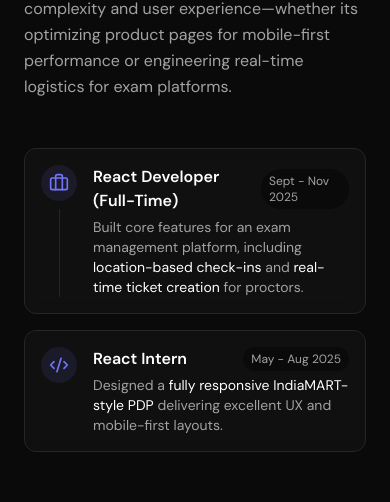
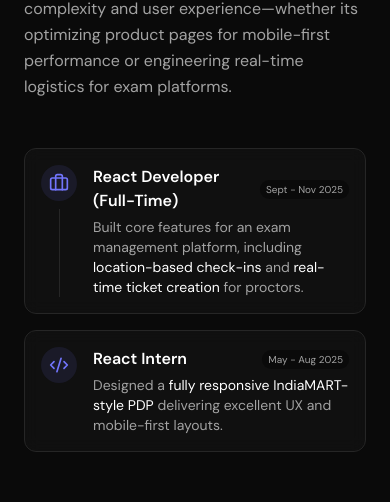
Before and after one commit to ankitbareth-dev/portfolio, a Next.js app: page / in a window 390 px wide. Shown: the part 1254-1756 px from the top of the page. Built offline with nearby package versions, Linux system fonts and the light colour scheme; no server answers.

Commit message:
refactor(about): extract experience cards and config data

```diff
--- a/components/about/About.tsx
+++ b/components/about/About.tsx
@@ -1,11 +1,43 @@
 "use client";
 
-import { useState, useEffect, useRef } from "react";
+import { useState, useEffect, useRef, useMemo } from "react";
+import { useTheme } from "next-themes";
 import { motion } from "framer-motion";
 import { Code2, Briefcase, FolderGit2, GitPullRequest } from "lucide-react";
 import Image from "next/image";
 import { GitHubCalendar } from "react-github-calendar";
-import { useTheme } from "next-themes";
+
+const EXPERIENCE_DATA = [
+  {
+    title: "React Developer (Full-Time)",
+    date: "Sept - Nov 2025",
+    description: (
+      <>
+        Built core features for an exam management platform, including{" "}
+        <span className="text-foreground">location-based check-ins</span> and{" "}
+        <span className="text-foreground">real-time ticket creation</span> for
+        proctors.
+      </>
+    ),
+    icon: Briefcase,
+    showLine: true,
+  },
+  {
+    title: "React Intern",
+    date: "May - Aug 2025",
+    description: (
+      <>
+        Designed a{" "}
+        <span className="text-foreground">
+          fully responsive IndiaMART-style PDP
+        </span>{" "}
+        delivering excellent UX and mobile-first layouts.
+      </>
+    ),
+    icon: Code2,
+    showLine: false,
+  },
+];
 
 interface GitHubStats {
   public_repos: number;
@@ -14,19 +46,20 @@ interface GitHubStats {
 
 export default function About() {
   const [githubData, setGithubData] = useState<GitHubStats | null>(null);
+  const { resolvedTheme } = useTheme();
   const calendarRef = useRef<HTMLDivElement>(null);
-  const { resolvedTheme } = useTheme();
 
-  useEffect(() => {
-    if (calendarRef.current) {
-      calendarRef.current.scrollLeft = calendarRef.current.scrollWidth;
-    }
-  }, [githubData]);
+  const githubTheme = useMemo(
+    () => ({
+      dark: ["#171717", "#4f46e5", "#6366f1", "#818cf8", "#a5b4fc"],
+      light: ["#ebedf0", "#c6e48b", "#7bc96f", "#239a3b", "#196127"],
+    }),
+    [],
+  );
 
   useEffect(() => {
     const fetchGitHubStats = async () => {
       try {
-        // REPLACE 'your-username' with your actual GitHub username
         const response = await fetch(
           "https://api.github.com/users/ankitbareth-dev",
         );
@@ -38,31 +71,29 @@ export default function About() {
         console.error("Failed to fetch GitHub stats", error);
       }
     };
-
     fetchGitHubStats();
   }, []);
 
-  const githubTheme = {
-    dark: ["#171717", "#4f46e5", "#6366f1", "#818cf8", "#a5b4fc"],
-    light: ["#ebedf0", "#c6e48b", "#7bc96f", "#239a3b", "#196127"],
-  };
+  useEffect(() => {
+    if (calendarRef.current) {
+      calendarRef.current.scrollLeft = calendarRef.current.scrollWidth;
+    }
+  }, [githubData]);
 
   return (
     <section
       id="about"
       className="relative min-h-screen w-full overflow-hidden py-24 md:py-32"
     >
-      {/* Background Gradient Overlay */}
+      {/* Background */}
       <div
         className="absolute inset-0 z-0"
-        style={{
-          background: "var(--hero-overlay-gradient)",
-        }}
+        style={{ background: "var(--hero-overlay-gradient)" }}
       />
 
       <div className="relative z-10 mx-auto max-w-7xl px-6 md:px-8">
         <div className="grid grid-cols-1 gap-12 lg:grid-cols-2 lg:gap-16">
-          {/* --- Left Column: Image --- */}
+          {/* Left: Image */}
           <motion.div
             initial={{ opacity: 0, x: -50, scale: 0.95 }}
             whileInView={{ opacity: 1, x: 0, scale: 1 }}
@@ -81,7 +112,7 @@ export default function About() {
             </div>
           </motion.div>
 
-          {/* --- Right Column: Content --- */}
+          {/* Right: Content */}
           <motion.div
             initial={{ opacity: 0, y: 40 }}
             whileInView={{ opacity: 1, y: 0 }}
@@ -89,7 +120,7 @@ export default function About() {
             viewport={{ once: true, amount: 0.2 }}
             className="flex flex-col gap-8"
           >
-            {/* Section Header */}
+            {/* Header */}
             <div>
               <h2 className="mt-2 text-3xl md:text-4xl font-bold text-foreground tracking-tight">
                 Turning Complexity into <br />
@@ -97,7 +128,7 @@ export default function About() {
               </h2>
             </div>
 
-            {/* Narrative Text */}
+            {/* Text */}
             <div className="space-y-4 text-muted leading-relaxed text-base md:text-lg">
               <p>
                 I’m a Front-End Developer specializing in building responsive,
@@ -116,7 +147,7 @@ export default function About() {
               </p>
             </div>
 
-            {/* --- GitHub Stats & Graph --- */}
+            {/* GitHub Stats */}
             {githubData && (
               <motion.div
                 initial={{ opacity: 0, y: 20 }}
@@ -125,7 +156,6 @@ export default function About() {
                 viewport={{ once: true }}
                 className="flex flex-col gap-4"
               >
-                {/* Stat Cards */}
                 <div className="flex gap-4">
                   <div className="flex items-center gap-3 px-4 py-3 rounded-xl border border-border bg-surface/50">
                     <FolderGit2 className="w-5 h-5 text-primary" />
@@ -136,7 +166,6 @@ export default function About() {
                       <p className="text-xs text-muted">Projects</p>
                     </div>
                   </div>
-
                   <div className="flex items-center gap-3 px-4 py-3 rounded-xl border border-border bg-surface/50">
                     <GitPullRequest className="w-5 h-5 text-primary" />
                     <div>
@@ -146,7 +175,7 @@ export default function About() {
                   </div>
                 </div>
 
-                {/* Contribution Graph */}
+                {/* Calendar - Step 1 & 2 Combined */}
                 <div
                   ref={calendarRef}
                   className="p-4 rounded-xl border border-border bg-surface/30 backdrop-blur-sm mt-2 overflow-x-auto no-scrollbar"
@@ -155,8 +184,8 @@ export default function About() {
                     username={githubData.login}
                     theme={githubTheme}
                     colorScheme={resolvedTheme === "dark" ? "dark" : "light"}
-                    hideColorLegend={true}
-                    hideMonthLabels={false}
+                    showColorLegend={false}
+                    showMonthLabels={true}
                     fontSize={12}
                     blockSize={12}
                     blockMargin={4}
@@ -165,77 +194,41 @@ export default function About() {
               </motion.div>
             )}
 
-            {/* Experience Highlights */}
+            {/* Experience - Step 3 & 4 Combined */}
             <div className="grid gap-4 pt-4">
-              {/* Timeline Item 1 */}
+              {EXPERIENCE_DATA.map((item, index) => (
                 <motion.div
+                  key={item.title}
                   initial={{ opacity: 0, x: 20 }}
                   whileInView={{ opacity: 1, x: 0 }}
-                transition={{ duration: 0.5, delay: 0.4 }}
+                  transition={{ duration: 0.5, delay: 0.4 + index * 0.1 }}
                   viewport={{ once: true }}
                   className="flex gap-4 p-4 rounded-xl border border-border bg-surface/50 backdrop-blur-sm hover:bg-surface/80 transition-colors"
                 >
                   <div className="flex flex-col items-center">
                     <div className="p-2 rounded-full bg-primary/10 text-primary">
-                    <Briefcase className="w-5 h-5" />
+                      <item.icon className="w-5 h-5" />
                     </div>
+                    {item.showLine && (
                       <div className="w-px h-full bg-border mt-2" />
+                    )}
                   </div>
                   <div className="flex-1">
                     <div className="flex items-center justify-between">
                       <h3 className="font-semibold text-foreground">
-                      React Developer (Full-Time)
+                        {item.title}
                       </h3>
-                    <span className="text-xs text-muted bg-background px-2 py-1 rounded-full">
-                      Sept - Nov 2025
+                      {/* Step 3: Responsive Date Badge */}
+                      <span className="text-[10px] sm:text-xs text-muted bg-background px-1.5 sm:px-2 py-0.5 sm:py-1 rounded-full whitespace-nowrap">
+                        {item.date}
                       </span>
                     </div>
                     <p className="text-sm text-muted mt-1">
-                    Built core features for an exam management platform,
-                    including{" "}
-                    <span className="text-foreground">
-                      location-based check-ins
-                    </span>{" "}
-                    and{" "}
-                    <span className="text-foreground">
-                      real-time ticket creation
-                    </span>{" "}
-                    for proctors.
+                      {item.description}
                     </p>
                   </div>
                 </motion.div>
-
-              {/* Timeline Item 2 */}
-              <motion.div
-                initial={{ opacity: 0, x: 20 }}
-                whileInView={{ opacity: 1, x: 0 }}
-                transition={{ duration: 0.5, delay: 0.5 }}
-                viewport={{ once: true }}
-                className="flex gap-4 p-4 rounded-xl border border-border bg-surface/50 backdrop-blur-sm hover:bg-surface/80 transition-colors"
-              >
-                <div className="flex flex-col items-center">
-                  <div className="p-2 rounded-full bg-primary/10 text-primary">
-                    <Code2 className="w-5 h-5" />
-                  </div>
-                </div>
-                <div className="flex-1">
-                  <div className="flex items-center justify-between">
-                    <h3 className="font-semibold text-foreground">
-                      React Intern
-                    </h3>
-                    <span className="text-xs text-muted bg-background px-2 py-1 rounded-full">
-                      May - Aug 2025
-                    </span>
-                  </div>
-                  <p className="text-sm text-muted mt-1">
-                    Designed a{" "}
-                    <span className="text-foreground">
-                      fully responsive IndiaMART-style PDP
-                    </span>{" "}
-                    delivering excellent UX and mobile-first layouts.
-                  </p>
-                </div>
-              </motion.div>
+              ))}
             </div>
           </motion.div>
         </div>
--- /dev/null
+++ b/components/about/ExperienceCard.tsx
@@ -0,0 +1,50 @@
+"use client";
+
+import { motion } from "framer-motion";
+import { LucideIcon } from "lucide-react";
+import { ReactNode } from "react";
+
+interface ExperienceItem {
+  title: string;
+  date: string;
+  description: ReactNode;
+  icon: LucideIcon;
+  showLine?: boolean;
+}
+
+interface ExperienceCardProps {
+  item: ExperienceItem;
+  index: number;
+}
+
+export const ExperienceCard = ({ item, index }: ExperienceCardProps) => {
+  const Icon = item.icon;
+
+  return (
+    <motion.div
+      initial={{ opacity: 0, x: 20 }}
+      whileInView={{ opacity: 1, x: 0 }}
+      // 2. Use index for staggered animation delay
+      transition={{ duration: 0.5, delay: 0.4 + index * 0.1 }}
+      viewport={{ once: true }}
+      className="flex gap-4 p-4 rounded-xl border border-border bg-surface/50 backdrop-blur-sm hover:bg-surface/80 transition-colors"
+    >
+      <div className="flex flex-col items-center">
+        <div className="p-2 rounded-full bg-primary/10 text-primary">
+          <Icon className="w-5 h-5" />
+        </div>
+        {/* 3. Conditionally render the connecting line */}
+        {item.showLine && <div className="w-px h-full bg-border mt-2" />}
+      </div>
+      <div className="flex-1">
+        <div className="flex items-center justify-between">
+          <h3 className="font-semibold text-foreground">{item.title}</h3>
+          <span className="text-[10px] sm:text-xs text-muted bg-background px-1.5 sm:px-2 py-0.5 sm:py-1 rounded-full whitespace-nowrap">
+            {item.date}
+          </span>
+        </div>
+        <p className="text-sm text-muted mt-1">{item.description}</p>
+      </div>
+    </motion.div>
+  );
+};
```
Lines whose indentation alone changed are shown as unchanged.
